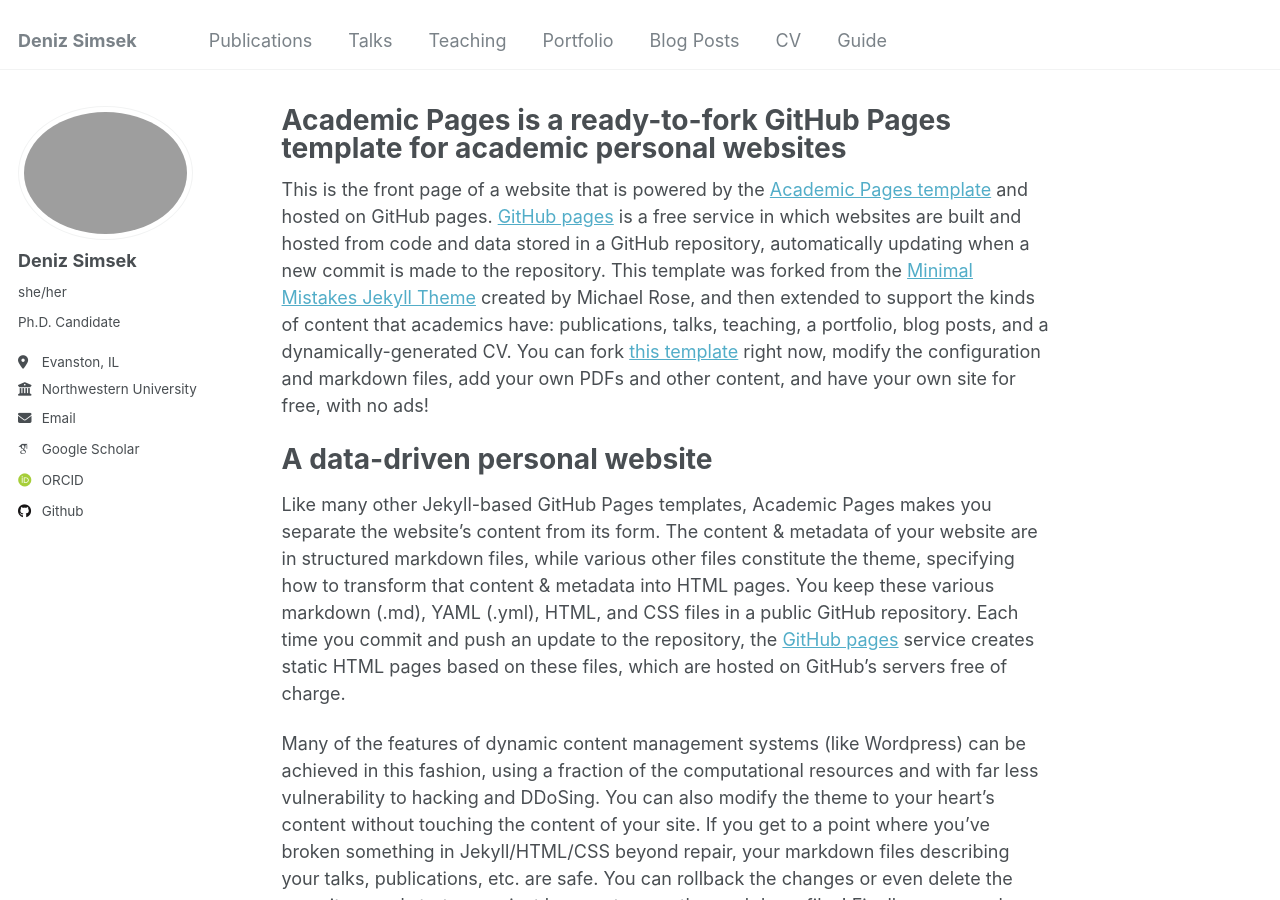
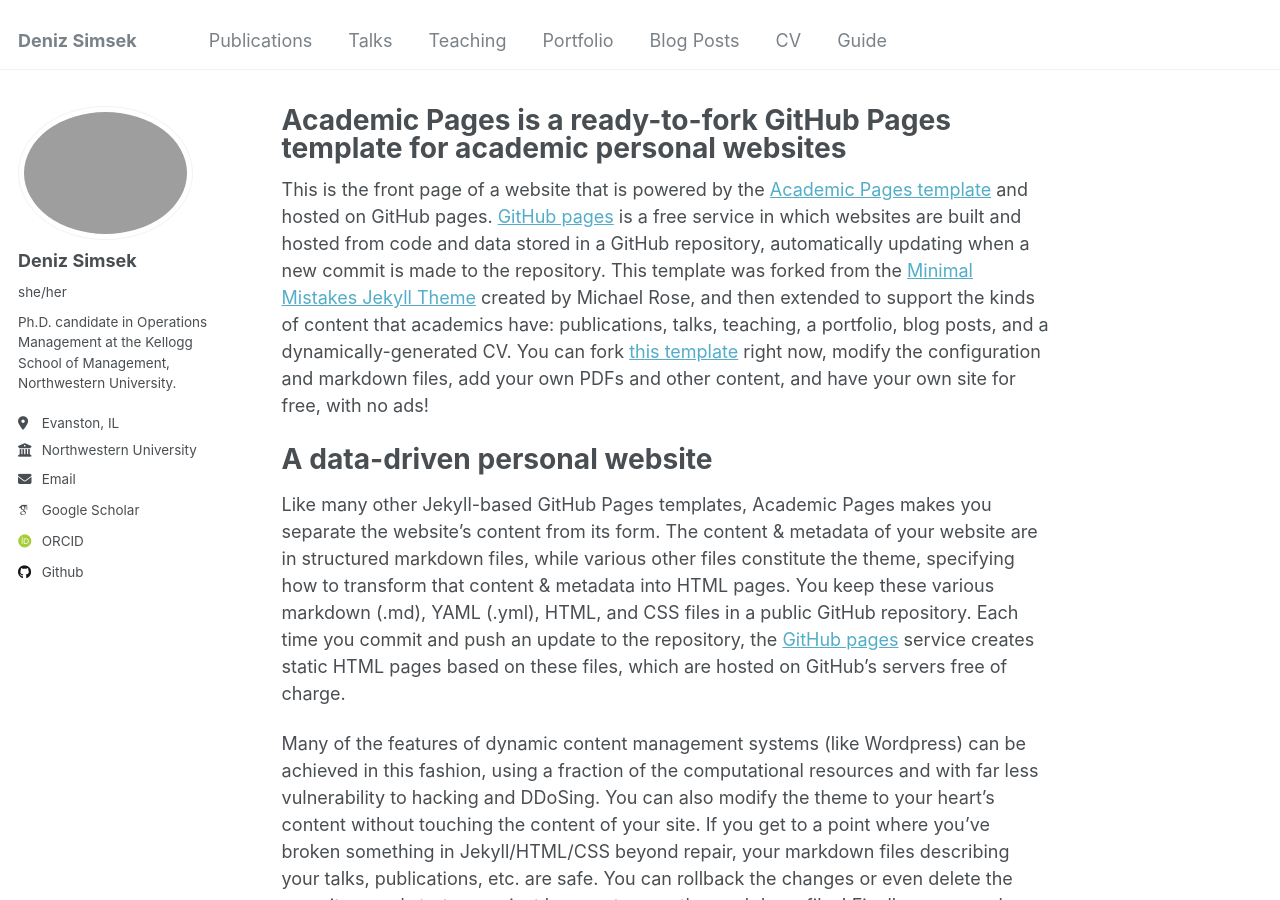
Before and after one commit to deniz-simsek/deniz-simsek, a Jekyll site: the page built from _pages/about.md, in a window 1280 px wide and 900 px high. Built offline with Jekyll 4.4.1, drawn with Linux system fonts in a browser that asks for light colours; some web fonts are replaced.

Commit message:
Update _config.yml

```diff
--- a/_config.yml
+++ b/_config.yml
@@ -24,7 +24,7 @@ author:
   avatar           : "profile.jpg"
   name             : "Deniz Simsek"
   pronouns         : "she/her"
-  bio              : "Ph.D. Candidate"
+  bio              : "Ph.D. candidate in Operations Management at the Kellogg School of Management, Northwestern University."
   location         : "Evanston, IL"
   employer         : "Northwestern University"
   uri              : # URL
```
